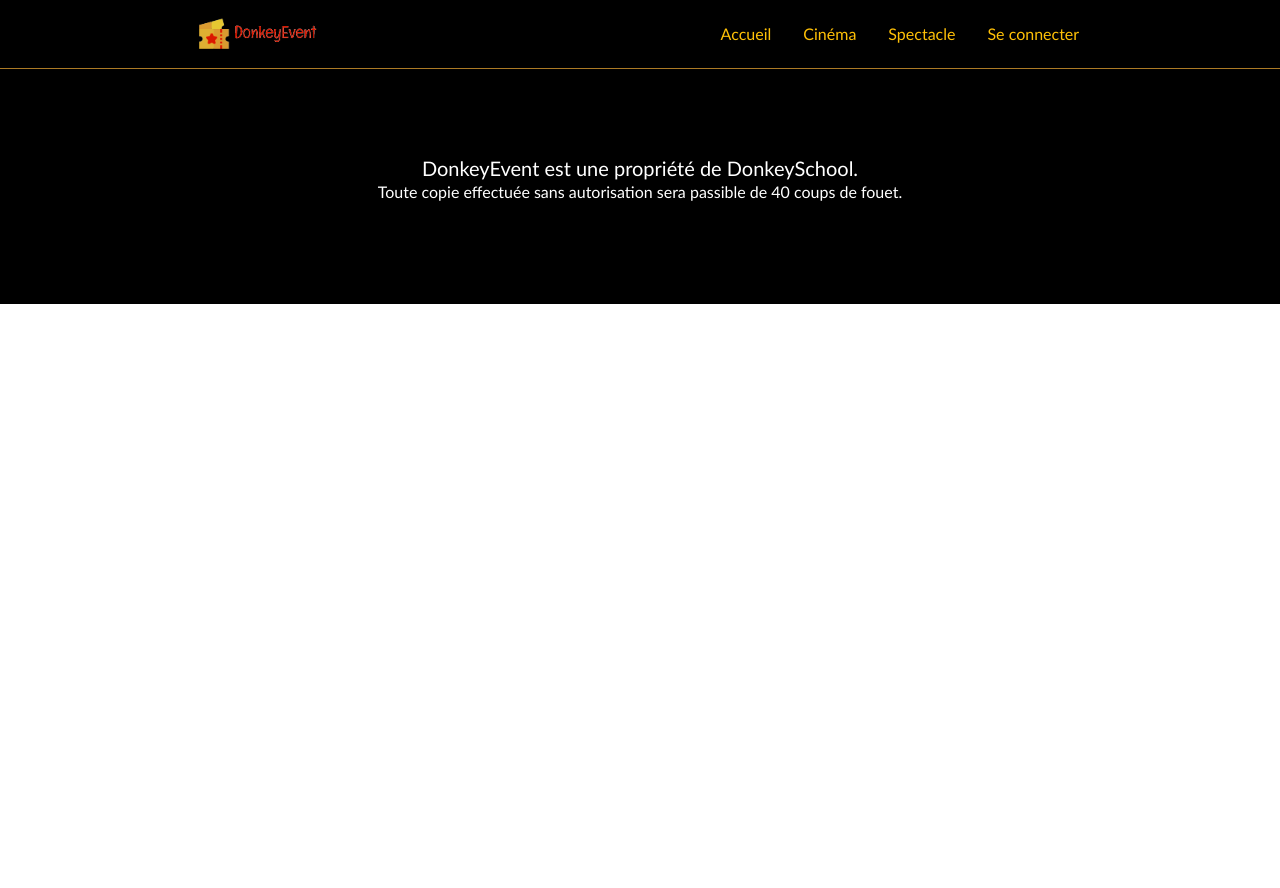
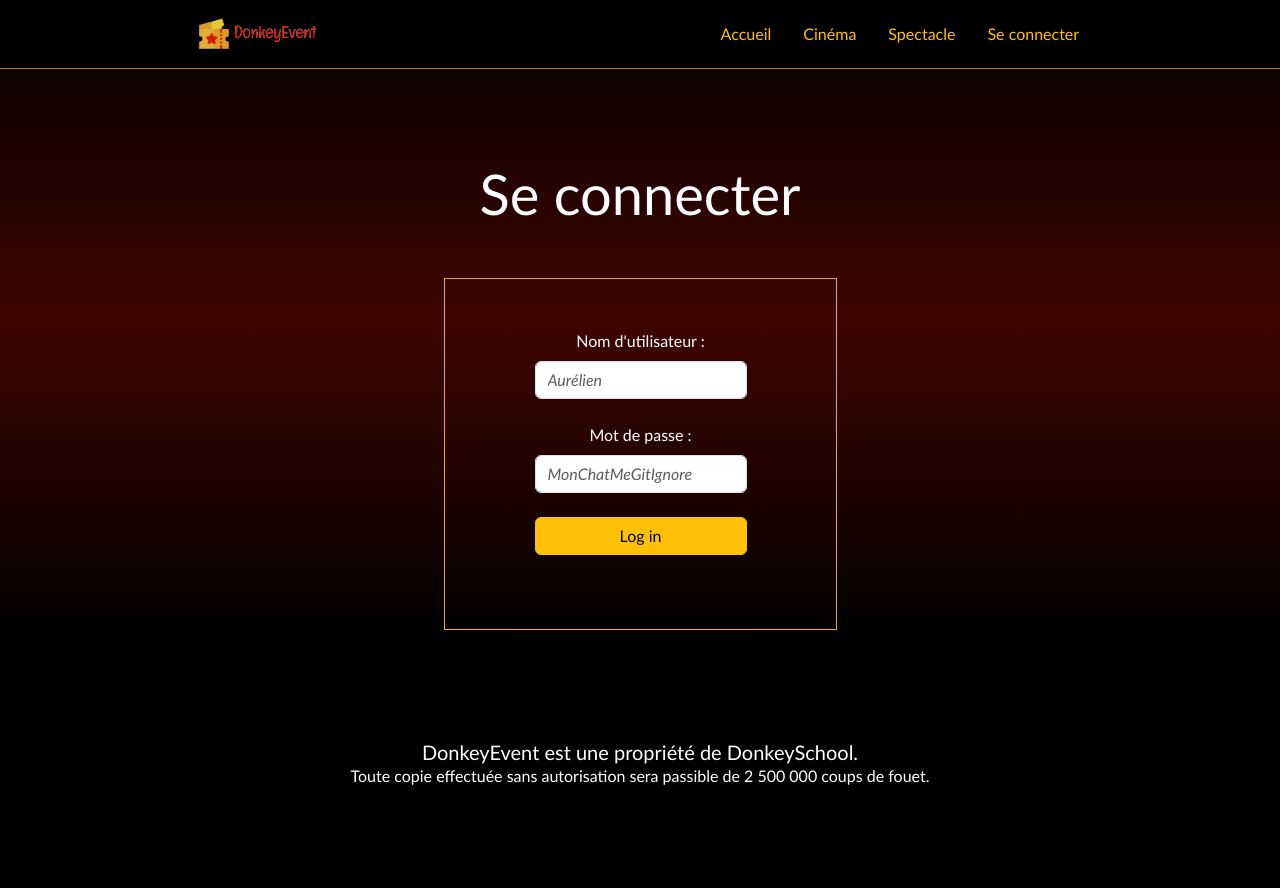
Before and after one commit to AurelienUguen/DonkeyEvent, a PHP site: page /connexionpage.php in a window 1280 px wide. Before the commit the page ends 304 px from the top, so only its background shows below. Run offline with PHP 8.4, Linux system fonts and the light colour scheme.

Commit message:
Adding Connexion page

```diff
--- a/connexionpage.php
+++ b/connexionpage.php
@@ -3,8 +3,26 @@
 require_once 'templates/header.php';
 
 ?>
+<section class="connexionpage">
+    <h1 class="display-4 title">Se connecter</h1>
+    <form method="POST">
+        <!-- Username input -->
+        <div class="form-outline mb-4">
+            <label class="form-label" for="username">Nom d'utilisateur :</label>
+            <input type="text" id="username" name="username" class="form-control" placeholder="Aurélien" />
+        </div>
 
-<h1>Hello World</h1>
+        <!-- Password input -->
+        <div class="form-outline mb-4">
+            <label class="form-label" for="password">Mot de passe :</label>
+            <input type="password" id="password" name="password" class="form-control" placeholder="MonChatMeGitIgnore"/>
+        </div>
+
+        <!-- Submit button -->
+        <button type="button" class="btn btn-primary btn-block btn-warning col-12 mb-4">Log in</button>
+    </form>
+</section>
+
 
 <?php
 
--- a/style.css
+++ b/style.css
@@ -128,3 +128,18 @@ section .linkcolor, section .linkcolor:hover  {
     text-decoration: none;
     border-radius: 2px;
 }
+
+.connexionpage {
+    height: 640px;
+}
+
+form {
+    color: white;
+    text-align: center;
+    padding: 50px 89px 50px 90px;
+    border: 1px solid #eaa732;
+}
+
+input:placeholder-shown {
+    font-style: italic;
+ }
--- a/templates/footer.php
+++ b/templates/footer.php
@@ -1,7 +1,7 @@
         <footer>
             <div class="container-fluid footer">
                 <h5 class="card-title">DonkeyEvent est une propriété de DonkeySchool.</h5>
-                <p class="card-text">Toute copie effectuée sans autorisation sera passible de 40 coups de fouet.</p>
+                <p class="card-text">Toute copie effectuée sans autorisation sera passible de 2 500 000 coups de fouet.</p>
             </div>
         </footer>
     <script src="https://cdn.jsdelivr.net/npm/bootstrap@5.3.0-alpha3/dist/js/bootstrap.bundle.min.js" integrity="sha384-ENjdO4Dr2bkBIFxQpeoTz1HIcje39Wm4jDKdf19U8gI4ddQ3GYNS7NTKfAdVQSZe" crossorigin="anonymous"></script>
```
